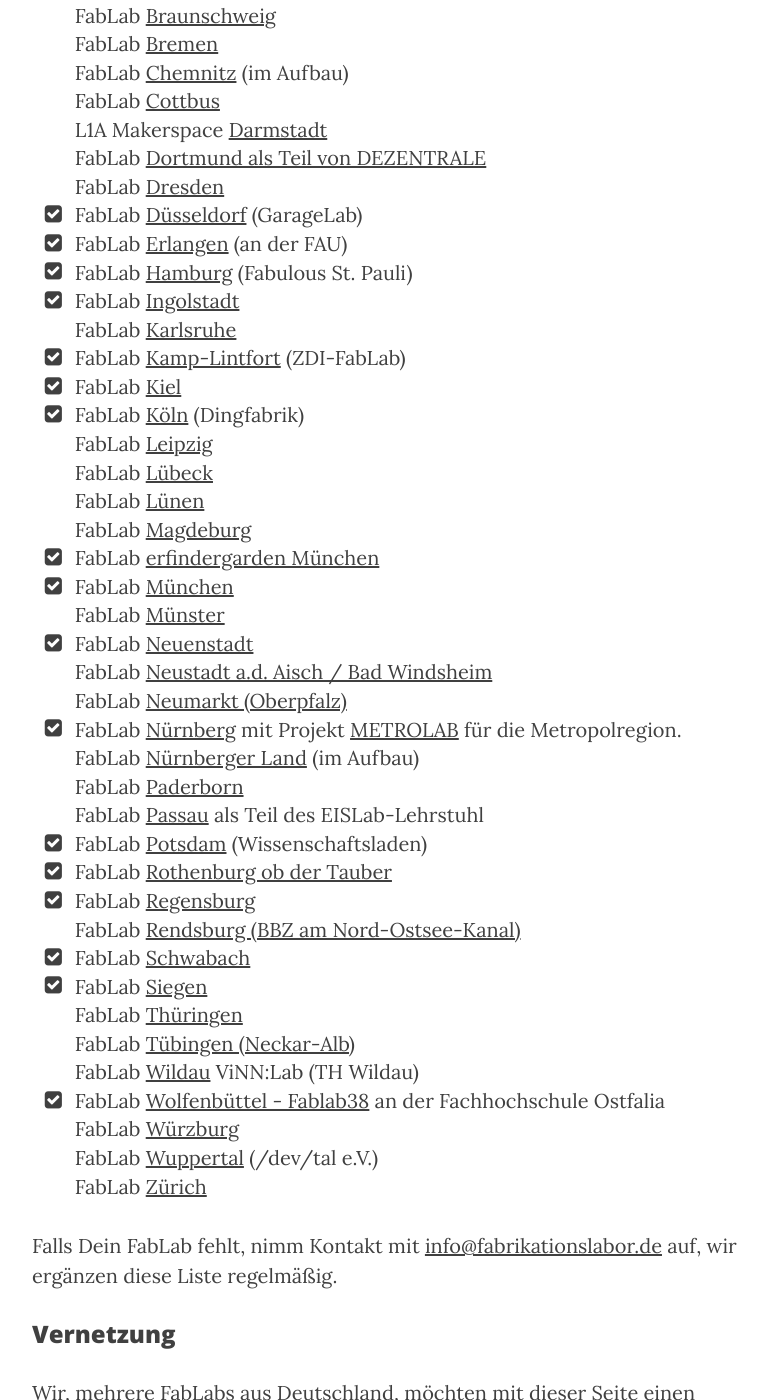
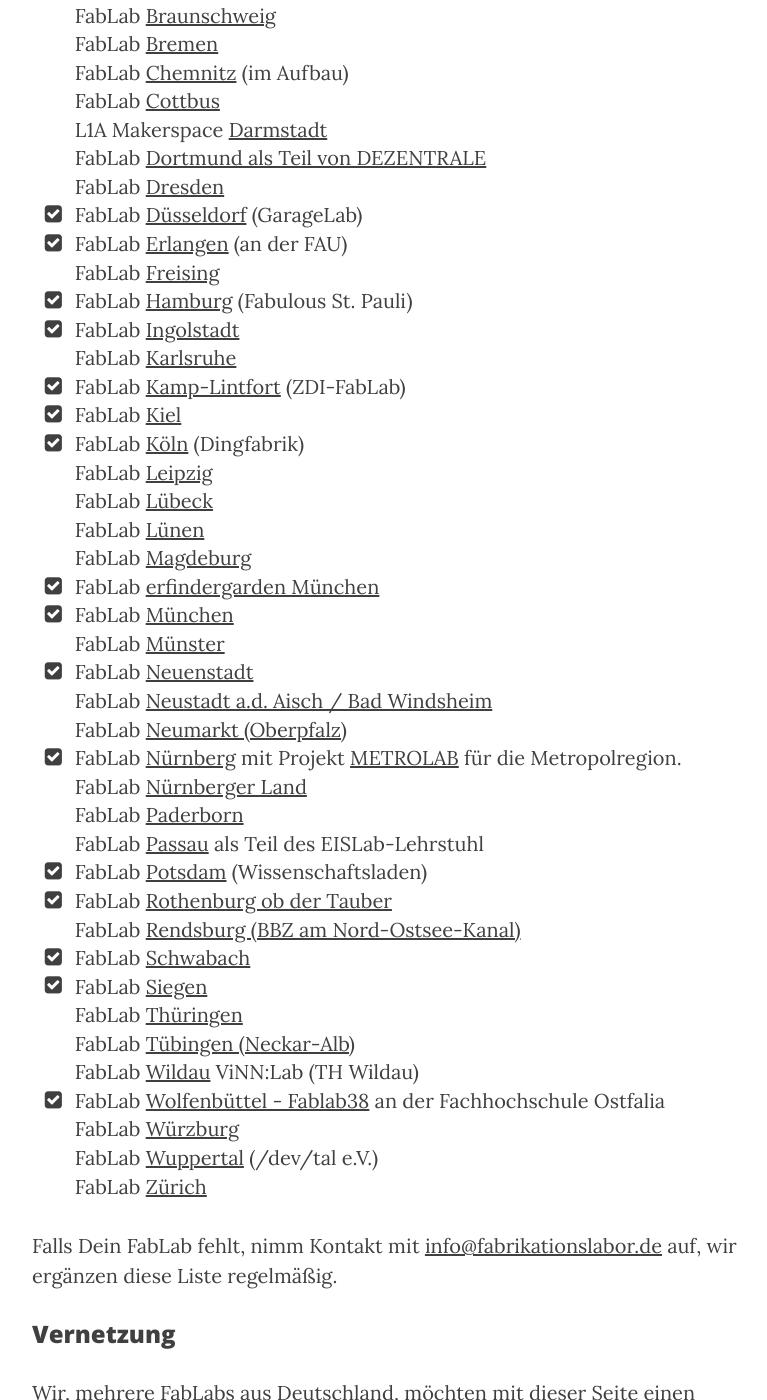
Before and after one commit to fabrikationslabor/fabrikationslabor.github.io, a Jekyll site: the page built from fablabs-in-deutschland.html, in a window 1280 px wide and 1400 px high, scrolled down 1400 px. Shown: the whole window, without its empty margins (233-1000 px from the left). Built offline with Jekyll 4.4.1, drawn with Linux system fonts in a browser that asks for light colours; nearby versions of some CDN libraries.

Commit message:
Labs: +Freising, -Regensburg, Udate Nürnberger Land

```diff
--- a/fablabs-in-deutschland.html
+++ b/fablabs-in-deutschland.html
@@ -10,8 +10,8 @@
 <iframe src="https://www.fablabs.io/labs/embed">Karte auf https://www.fablabs.io/labs/embed</iframe>
 <p>In Deutschland gibt es in fast jeder grösseren Stadt ein FabLab oder eine Gruppe von engagierten Makern, die ein solches eröffnen wollen.</p>
 <p>Hier eine Liste der uns bekannten Labs (ein Häkchen gibt an, dass das Lab bei Fablab4Germany aktiv ist):</p>
-<!-- möchte man irgendwie signalisieren, wer bei fablab4germany schon mit vernetzt ist? z.B. durch unterschiedliche listen bullet point farbe oder so -->
 <ul class="fa-ul">
+<!-- Labs, die bei fablab4germany dabei sind, kriegen ein Häkchen mittels:  <i class="fa-li fa fa-check-square"></i> -->
   <li><i class="fa-li fa fa-check-square"></i>FabLab <a href="http://fablab-aachen.de" target="_blank">Aachen</a> (an der RWTH Aachen)</li>
   <li>FabLab <a href="http://fablab-allgaeu.de/" target="_blank">Allgäu (Kempten)</a></li>
   <li>FabLab <a href="http://www.fablab-ansbach.de/" target="_blank">Ansbach</a> (im Aufbau)</li>
@@ -30,6 +30,7 @@
   <li><i class="fa-li fa fa-check-square"></i>FabLab <a href="http://garage-lab.de" target="_blank">Düsseldorf</a> (GarageLab)</li>
   <!--noch prüfen<li>FabLab <a href="http://www.3d-druckzentrum-ruhr.de/" target="_blank">Essen</a></li>-->
   <li><i class="fa-li fa fa-check-square"></i>FabLab <a href="https://fablab.fau.de" target="_blank">Erlangen</a> (an der FAU)</li>
+  <li>FabLab <a href="http://fablab-hamburg.org" target="_blank">Freising</a></li>
   <!--noch prüfen<li>Werkstatt eigenbaukombinat in Halle (Saale)</li>-->
   <li><i class="fa-li fa fa-check-square"></i>FabLab <a href="http://fablab-hamburg.org" target="_blank">Hamburg</a> (Fabulous St. Pauli)</li>
   <li><i class="fa-li fa fa-check-square"></i>FabLab <a href="http://fablab-ingolstadt.de/" target="_blank">Ingolstadt</a></li>
@@ -49,12 +50,11 @@
   <li>FabLab <a href="http://www.fablab-nea.de/" target="_blank">Neustadt a.d. Aisch / Bad Windsheim</a></li>
   <li>FabLab <a href="http://fablab-neumarkt.de" target="_blank">Neumarkt (Oberpfalz)</a></li>
   <li><i class="fa-li fa fa-check-square"></i>FabLab <a href="http://fablab-nuernberg.de" target="_blank">Nürnberg</a> mit Projekt <a href="http://projekt-metrolab.de/" target="_blank">METROLAB</a> für die Metropolregion.</li>
-  <li>FabLab <a href="http://landkreis.nuernberger-land.de/index.php?id=2452" target="_blank">Nürnberger Land</a> (im Aufbau)</li>
+  <li>FabLab <a href="https://fablab.nueland.de/" target="_blank">Nürnberger Land</a></li>
   <li>FabLab <a href="http://fablab-paderborn.de" target="_blank">Paderborn</a></li>
   <li>FabLab <a href="http://www.eislab.net/fablab.html" target="_blank">Passau</a> als Teil des EISLab-Lehrstuhl</li><!-- noch nicht fablabs.io -->
   <li><i class="fa-li fa fa-check-square"></i>FabLab <a href="http://www.wissenschaftsladen-potsdam.de/" target="_blank">Potsdam</a> (Wissenschaftsladen)</li>
   <li><i class="fa-li fa fa-check-square"></i>FabLab <a href="http://fablab-rothenburg.de/" target="_blank">Rothenburg ob der Tauber</a></li>
-  <li><i class="fa-li fa fa-check-square"></i>FabLab <a href="http://www.fablab-regensburg.de/" target="_blank">Regensburg</a></li>
   <li>FabLab <a href="http://bbz-nok.de/de/schueler/fablab.html" target="_blank">Rendsburg (BBZ am Nord-Ostsee-Kanal)</a></li>
   <li><i class="fa-li fa fa-check-square"></i>FabLab <a href="https://jugendzentrum-schwabach.de/openlab/" target="_blank">Schwabach</a></li>
   <li><i class="fa-li fa fa-check-square"></i>FabLab <a href="http://fablab-siegen.de/" target="_blank">Siegen</a></li>
```
